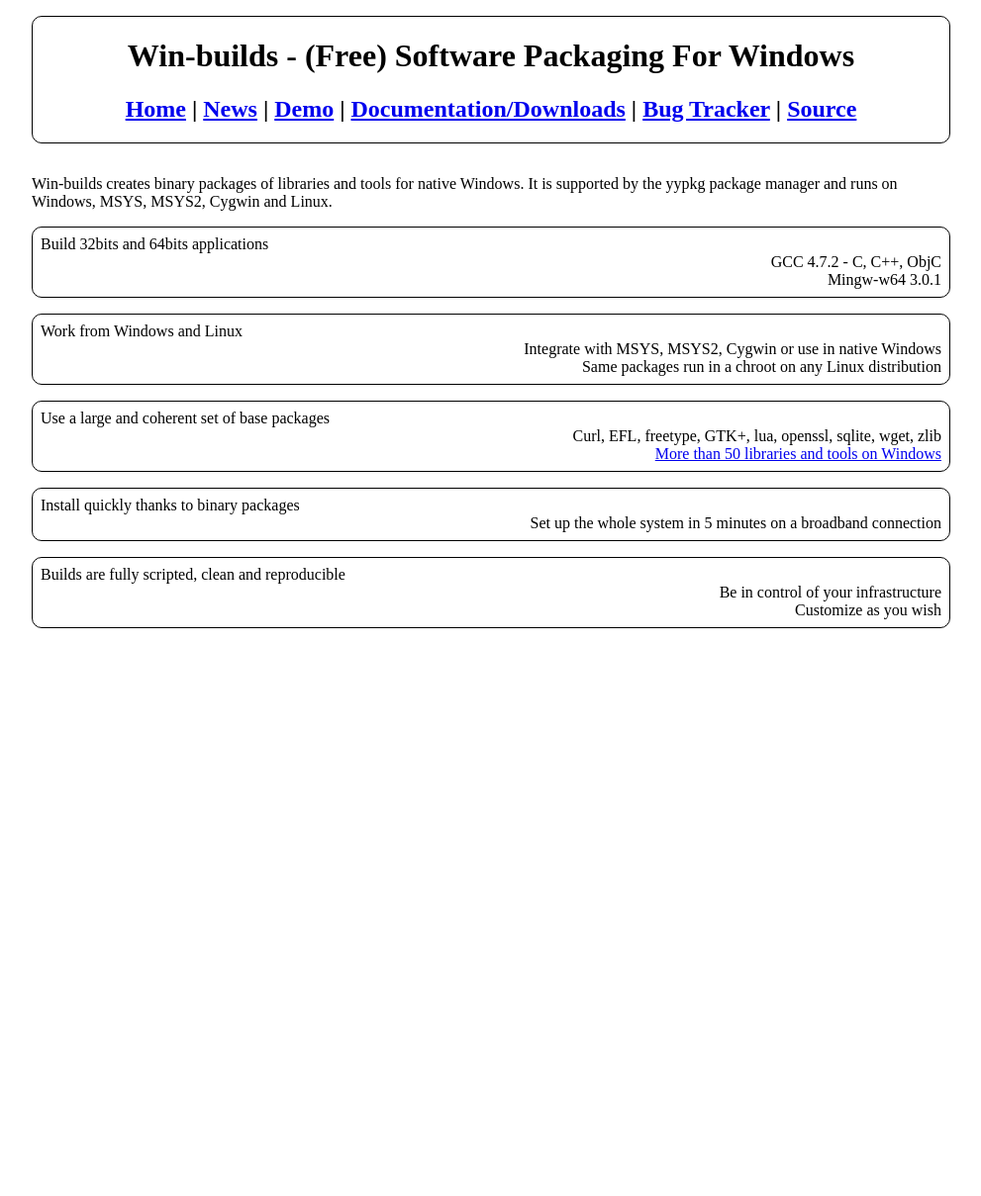
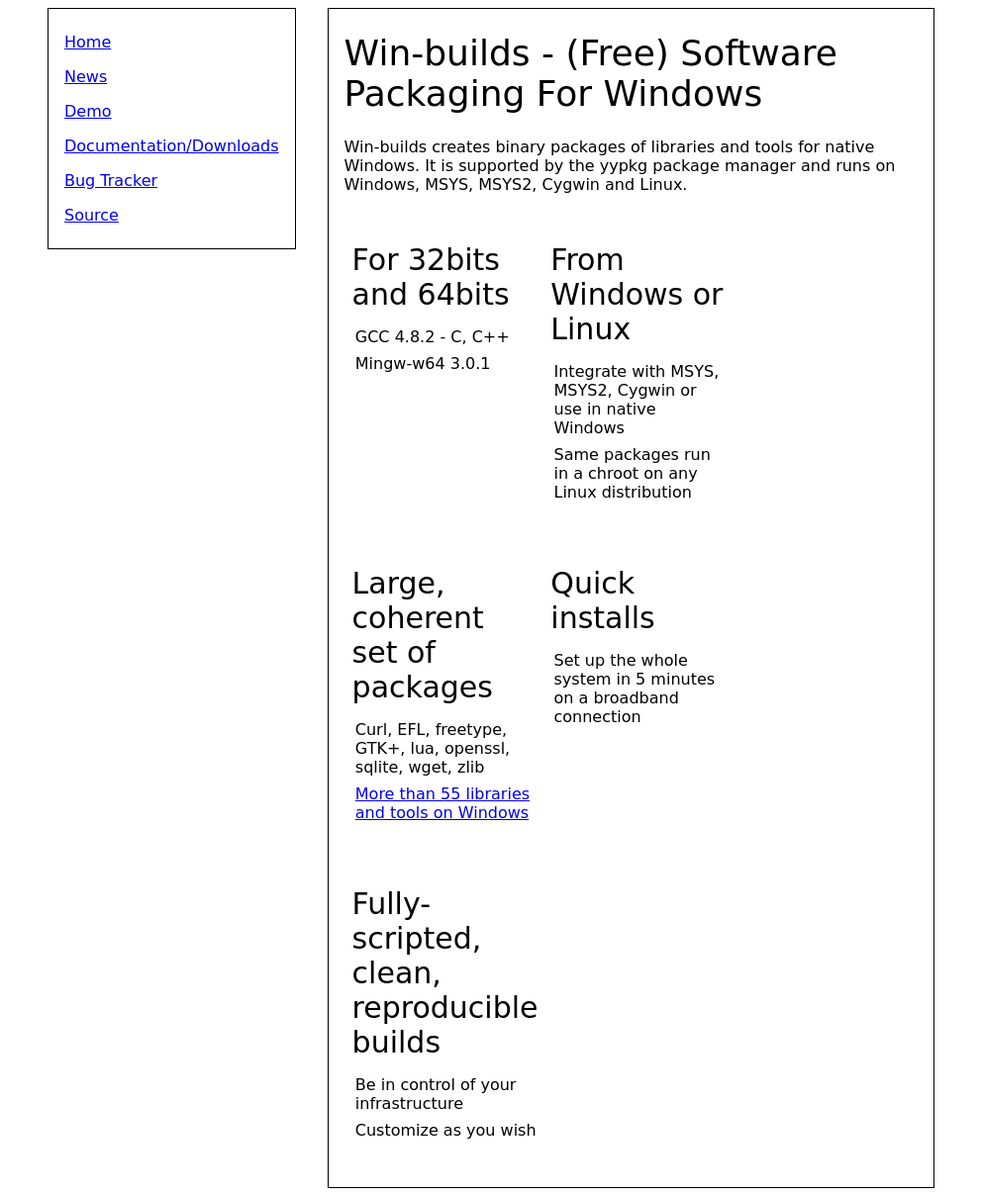
Before and after one commit to win-builds/win-builds, a PHP site: page / in a window 1280 px wide. Shown: the whole page at 99% size, without its empty margins (144-1135 px from the left). Before the commit the page ends 635 px from the top, so only its background shows below. Run offline with PHP 8.4, Linux system fonts and the light colour scheme.

Commit message:
web: make the website less ugly.

```diff
--- a/web/footer.html
+++ b/web/footer.html
@@ -1,2 +1 @@
-    </div>
-  </div>
+</div>
--- a/web/header.html
+++ b/web/header.html
@@ -1,20 +1,11 @@
-<div id="page">
-  <div id="header">
-    <h1>
-      <span id="title">Win-builds - (Free) Software Packaging For Windows</span>
-    </h1>
-    <h2>
-      <a href="index.php">Home</a>
-      |
-      <a href="news.php">News</a>
-      |
-      <a href="demo.php">Demo</a>
-      |
-      <a href="current">Documentation/Downloads</a>
-      |
-      <a href="bugs">Bug Tracker</a>
-      |
-      <a href="http://cgit.notk.org/adrien/yypkg/">Source</a>
-    </h2>
-  </div>
-  <div id="corps">
+<div class="navbar">
+  <ul class="navlist">
+    <li class="navbar-el"><a href="index.php">Home</a></li>
+    <li class="navbar-el"><a href="news.php">News</a></li>
+    <li class="navbar-el"><a href="demo.php">Demo</a></li>
+    <li class="navbar-el"><a href="stable">Documentation/Downloads</a></li>
+    <li class="navbar-el"><a href="bugs">Bug Tracker</a></li>
+    <li class="navbar-el"><a href="http://cgit.notk.org/adrien/yypkg/">Source</a></li>
+  </ul>
+</div>
+<div class="content">
--- a/web/index.php
+++ b/web/index.php
@@ -7,44 +7,50 @@
 <body>
 <?php include 'header.html'; ?>
 
+<h1>Win-builds - (Free) Software Packaging For Windows</h1>
+
 <p>
   Win-builds creates binary packages of libraries and tools for native
   Windows. It is supported by the yypkg package manager and runs on
   Windows, MSYS, MSYS2, Cygwin and Linux.
 </p>
-<div class="item">
-  <div>Build 32bits and 64bits applications</div>
-  <div style="text-align: right;">
-    GCC 4.7.2 - C, C++, ObjC<br/>
-    Mingw-w64 3.0.1
+
+<div class="highlights">
+  <div class="hl">
+    <h2 class="hl-title">For 32bits and 64bits</h2>
+    <ul class="hl-list">
+      <li class="hl-el">GCC 4.8.2 - C, C++</li>
+      <li class="hl-el">Mingw-w64 3.0.1</li>
+    </ul>
+    <div class="hl-text">
+    </div>
   </div>
-</div>
-<div class="item">
-  <div>Work from Windows and Linux</div>
-  <div style="text-align: right;">
-    Integrate with MSYS, MSYS2, Cygwin or use in native Windows
-    <br/>
-    Same packages run in a chroot on any Linux distribution
+  <div class="hl">
+    <h2 class="hl-title">From Windows or Linux</h2>
+    <ul class="hl-list">
+      <li class="hl-el">Integrate with MSYS, MSYS2, Cygwin or use in native Windows</li>
+      <li class="hl-el">Same packages run in a chroot on any Linux distribution</li>
+    </ul>
   </div>
-</div>
-<div class="item">
-  <div>Use a large and coherent set of base packages</div>
-  <div style="text-align: right;">
-    Curl, EFL, freetype, GTK+, lua, openssl, sqlite, wget, zlib<br/>
-    <a href="http://win-builds.org/current/packages/windows_32/package_list.html">More than 50 libraries and tools on Windows</a>
+  <div class="hl">
+    <h2 class="hl-title">Large, coherent set of packages</h2>
+    <ul class="hl-list">
+      <li class="hl-el">Curl, EFL, freetype, GTK+, lua, openssl, sqlite, wget, zlib</li>
+      <li class="hl-el"><a href="http://win-builds.org/stable/packages/windows_32/package_list.html">More than 55 libraries and tools on Windows</a></li>
+    </ul>
   </div>
-</div>
-<div class="item">
-  Install quickly thanks to binary packages
-  <div style="text-align: right;">
-    Set up the whole system in 5 minutes on a broadband connection
+  <div class="hl">
+    <h2 class="hl-title">Quick installs</h2>
+    <ul class="hl-list">
+      <li class="hl-el">Set up the whole system in 5 minutes on a broadband connection</li>
+    </ul>
   </div>
-</div>
-<div class="item">
-  Builds are fully scripted, clean and reproducible
-  <div style="text-align: right;">
-    Be in control of your infrastructure<br/>
-    Customize as you wish
+  <div class="hl">
+    <h2 class="hl-title">Fully-scripted, clean, reproducible builds</h2>
+    <ul class="hl-list">
+      <li class="hl-el">Be in control of your infrastructure</li>
+      <li class="hl-el">Customize as you wish</li>
+    </ul>
   </div>
 </div>
 
--- a/web/news.php
+++ b/web/news.php
@@ -6,6 +6,8 @@
 
 <body>
 <?php include 'header.html'; ?>
+
+<h1>News</h1>
 
 <h3><a href="1.3-beta1">1.3-beta1 - 27/11/2013</a></h3>
   Improved symlink fallbacks on Windows, proofread documentation, new yypkg binaries for Windows, improved OCaml cross-compiler setup, general improvements and bug fixes.
--- a/web/style.css
+++ b/web/style.css
@@ -1,38 +1,81 @@
-#page {
-  width: 58em;
+body {
+  width: 70%;
   margin-left: auto;
   margin-right: auto;
+  font-family: DejaVu Sans, Helvetica;
 }
 
-#title {
-  text-align: center;
+h1, h2, h3 {
+  font-weight: 500;
 }
 
-#header {
-  text-align: center;
-  margin-left: auto;
-  margin-right: auto;
-  margin-top: 1em;
-  margin-bottom: 1em;
-  border-style: solid;
-  border-width: 1px;
-  border-radius: 10px;
+h1 {
+  font-size: 36px;
 }
 
-.item {
-  border-style: solid;
-  border-width: 1px;
-  border-radius: 10px;
-  padding-left: 0.5em;
-  padding-right: 0.5em;
-  padding-top: 0.5em;
-  padding-bottom: 0.5em;
-  margin-top: 1em;
+h2 {
+  font-size: 30px;
+}
+
+h3 {
+  font-size: 24px;
+}
+
+.content {
+  border: 1px solid;
+  display: table;
+  padding-left: 1em;
+  padding-right: 1em;
+  padding-bottom: 1em;
+}
+
+.navbar {
+  border-color: black;
+  border: 1px solid;
+  width: 18%;
+  height: 100%;
+  margin-left: 0em;
+  margin-right: 2em;
+  float: left;
+  display: table;
+}
+
+.navlist {
+  padding-left: 0em;
+}
+
+.navbar-el {
+  display: block;
+  padding: 0.5em;
+  padding-left: 1em;
+  padding-right: 1em;
+}
+
+.hl {
+  margin-bottom: 0.5em;
+  padding: 0.5em;
+  width: 31%;
+  display: inline-table;
+}
+
+.hl-title {
+  margin-bottom: 0.2em;
+}
+
+.hl-list {
+  padding-left: 0.2em;
+}
+
+.hl-el {
+  display: block;
+  margin-top: 0.5em;
+  margin-bottom: 0.5em;
+}
+
+#caption {
+  display: none;
+}
+
+video {
   margin-bottom: 1em;
 }
-
-#corps {
-  border-radius: 10px;
-  margin-top: 2em;
-  margin-bottom: 2em;
-}
```
Also changed, not shown: web/demo.php (+21 -21 lines).
